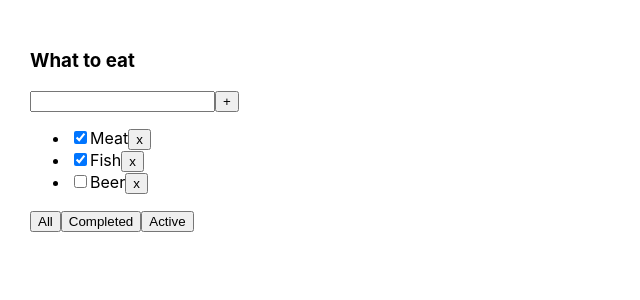
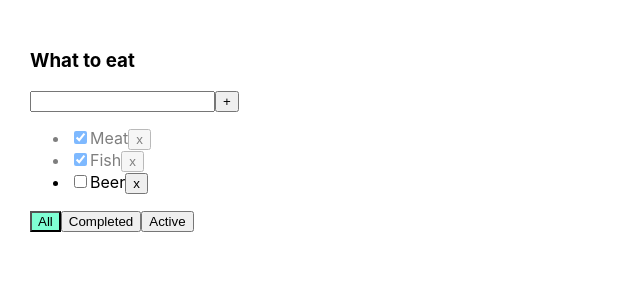
Before and after one commit to Pred1993/TodoList, a React (Create React App) app: page / in a window 1280 px wide. Shown: the top 300 px of the page, without its empty margins (0-640 px from the left). Built offline with nearby package versions, Linux system fonts and the light colour scheme.

Commit message:
3 i 4 lessons

```diff
--- a/package.json
+++ b/package.json
@@ -10,6 +10,7 @@
     "@types/node": "^12.0.0",
     "@types/react": "^16.9.0",
     "@types/react-dom": "^16.9.0",
+    "@types/uuid": "^8.3.4",
     "react": "^16.13.1",
     "react-dom": "^16.13.1",
     "react-scripts": "3.4.1",
--- a/src/App.css
+++ b/src/App.css
@@ -6,3 +6,17 @@
 .App > div {
   margin-right: 50px;
 }
+.error {
+  border: red 1px solid;
+  outline: none;
+}
+
+.error-message {
+  color: red;
+}
+.active-filter {
+  background-color: aquamarine;
+}
+.is-done {
+  opacity: 0.5;
+}
--- a/src/App.tsx
+++ b/src/App.tsx
@@ -1,20 +1,28 @@
 import React, {useState} from 'react';
 import './App.css';
 import {TaskType, TodoList} from "./TodoList";
+import {v1} from "uuid";
 
 export type FilterType = 'all' | 'completed' | 'active'
 
 function App() {
 
     const [tasks, setTasks] = useState<Array<TaskType>>([
-        {id: 1, title: "Meat", isDone: true},
-        {id: 2, title: "Fish", isDone: true},
-        {id: 3, title: "Beer", isDone: false},
+        {id: v1(), title: "Meat", isDone: true},
+        {id: v1(), title: "Fish", isDone: true},
+        {id: v1(), title: "Beer", isDone: false},
     ])
-    const removeTasks = (id: number) => {
+    const removeTasks = (id: string) => {
         let filterTasks = tasks.filter(t => t.id !== id)
         setTasks(filterTasks)
-        console.log(filterTasks)
+    }
+    const addTask = (title: string) => {
+        const NewTask = {id: v1(), title: title, isDone: false}
+        setTasks([NewTask, ...tasks])
+    }
+
+    const changeChecked = (id: string, isDone: boolean) => {
+        setTasks(tasks.map(t => t.id === id ? {...t, isDone: isDone} : t))
     }
     const [filter, setFilter] = useState<FilterType>('all')
     const changeFilter = (filter: FilterType) => {
@@ -33,7 +41,12 @@ function App() {
             <TodoList title={'What to eat'}
                       tasks={changeTasks}
                       removeTasks={removeTasks}
-                      changeFilter={changeFilter}/>
+                      changeFilter={changeFilter}
+                      addTask={addTask}
+                      changeChecked={changeChecked}
+                      filter={filter}/>
+
+
         </div>
     );
 }
--- a/src/TodoList.tsx
+++ b/src/TodoList.tsx
@@ -1,51 +1,85 @@
-import React from 'react';
+import React, {ChangeEvent, KeyboardEvent, useState} from 'react';
 import './App.css';
 import {FilterType} from "./App";
 
 export type TaskType = {
-    id: number,
+    id: string,
     title: string,
     isDone: boolean
 }
-
-
 type TodoListPropsType = {
     title: string
     tasks: Array<TaskType>
-    removeTasks: (id: number) => void
+    removeTasks: (id: string) => void
     changeFilter: (filter: FilterType) => void
+    addTask: (title: string) => void
+    changeChecked: (id: string, isDone: boolean) => void
+    filter: FilterType
 }
 export const TodoList = (props: TodoListPropsType) => {
-    const reactTodolist = props.tasks.map(t => <li key={t.id}><input type="checkbox" checked={t.isDone}/>
-        <span>{t.title}</span>
-        <button onClick={() => {
+    const [title, setTitle] = useState('')
+    const [error, setError] = useState <string | null> (null)
+    const reactTodolist = props.tasks.map(t => {
+        const onclickHandler = () => {
             props.removeTasks(t.id)
-        }}>x
-        </button>
-    </li>)
+        }
+        const onChangeCheckedHandler = (e: ChangeEvent<HTMLInputElement>) => {
+            props.changeChecked(t.id, e.currentTarget.checked)
+        }
+        return <li className={t.isDone ? 'is-done' : ''} key={t.id}>
+            <input type="checkbox" checked={t.isDone}
+            onChange={onChangeCheckedHandler}
+            />
+            <span>{t.title}</span>
+            <button onClick={onclickHandler}>x</button>
+        </li>
+    })
+    const onClickHandlerAll = () => {
+        props.changeFilter('all')
+    }
+    const onClickHandlerCompleted = () => {
+        props.changeFilter('completed')
+    }
+    const onClickHandlerActive = () => {
+        props.changeFilter('active')
+    }
+    const onClickHandlerAddTask = () => {
+        if (title.trim() === "") {
+            setError('Title is required')
+            return
+        }
+        props.addTask(title.trim())
+        setTitle('')
+    }
+    const onChangeHandlerTitle = (e: ChangeEvent<HTMLInputElement>) => {
+        setTitle(e.currentTarget.value)
+    }
+    const onKeyPressHandlerEnter = (e: KeyboardEvent<HTMLInputElement>) => {
+        setError(null)
+        if (e.key === 'Enter') {
+            onClickHandlerAddTask()
+        }
+    }
     return (
         <div>
             <h3>{props.title}</h3>
             <div>
-                <input/>
-                <button>+</button>
+                <input
+                    className={ error ? 'error': ''}
+                    value={title}
+                    onChange={onChangeHandlerTitle}
+                    onKeyPress={onKeyPressHandlerEnter}
+                />
+                <button onClick={onClickHandlerAddTask}>+</button>
+                {error && <div className={'error-message'}>{error}</div>}
             </div>
             <ul>
                 {reactTodolist}
             </ul>
             <div>
-                <button onClick={() => {
-                    props.changeFilter('all')
-                }}>All
-                </button>
-                <button onClick={() => {
-                    props.changeFilter('completed')
-                }}>Completed
-                </button>
-                <button onClick={() => {
-                    props.changeFilter('active')
-                }}>Active
-                </button>
+                <button className={props.filter === 'all'?'active-filter': ''} onClick={onClickHandlerAll}>All</button>
+                <button className={props.filter === 'completed'?'active-filter': ''} onClick={onClickHandlerCompleted}>Completed</button>
+                <button className={props.filter === 'active'?'active-filter': ''} onClick={onClickHandlerActive}>Active</button>
             </div>
         </div>
     );
```
Also changed, not shown: 1 other file (tests, documents, lock files or other folders).
